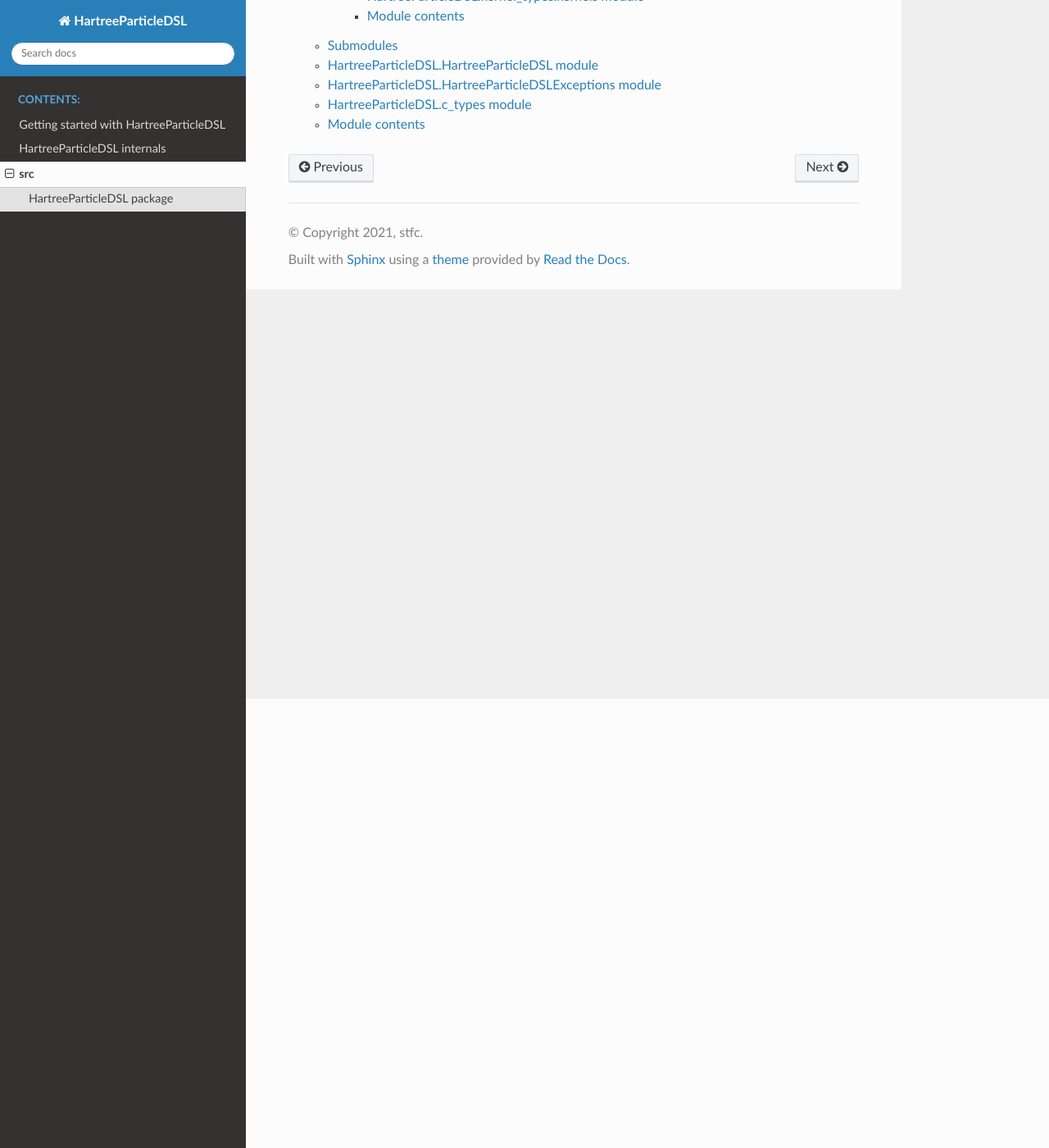
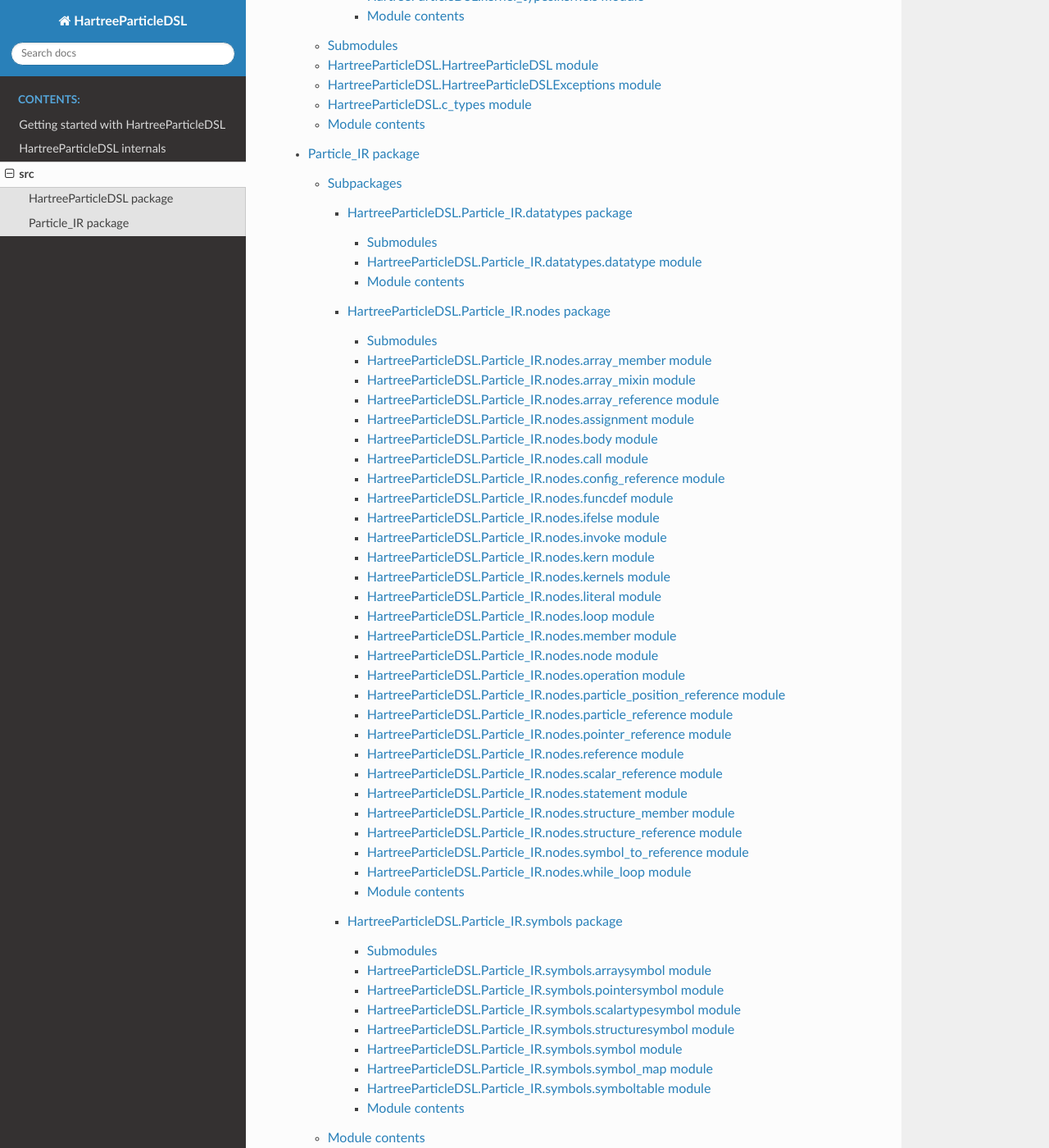
Before and after one commit to stfc/HartreeParticleDSL, a Sphinx documentation site: the page built from docs/modules.rst, in a window 1280 px wide and 1400 px high, scrolled down 548 px. Shown: the whole window at 82% size. Built offline with Sphinx 7.4.7 and the Read the Docs theme 2.0.0, drawn with Linux system fonts in a browser that asks for light colours.

Commit message:
Particle IR pydoc documentation

```diff
--- /dev/null
+++ b/docs/Particle_IR.datatypes.rst
@@ -0,0 +1,22 @@
+HartreeParticleDSL.Particle\_IR.datatypes package
+=================================================
+
+Submodules
+----------
+
+HartreeParticleDSL.Particle\_IR.datatypes.datatype module
+---------------------------------------------------------
+
+.. automodule:: HartreeParticleDSL.Particle_IR.datatypes.datatype
+    :members:
+    :undoc-members:
+    :show-inheritance:
+
+
+Module contents
+---------------
+
+.. automodule:: HartreeParticleDSL.Particle_IR.datatypes
+    :members:
+    :undoc-members:
+    :show-inheritance:
--- /dev/null
+++ b/docs/Particle_IR.nodes.rst
@@ -0,0 +1,230 @@
+HartreeParticleDSL.Particle\_IR.nodes package
+=============================================
+
+Submodules
+----------
+
+HartreeParticleDSL.Particle\_IR.nodes.array\_member module
+----------------------------------------------------------
+
+.. automodule:: HartreeParticleDSL.Particle_IR.nodes.array_member
+    :members:
+    :undoc-members:
+    :show-inheritance:
+
+HartreeParticleDSL.Particle\_IR.nodes.array\_mixin module
+---------------------------------------------------------
+
+.. automodule:: HartreeParticleDSL.Particle_IR.nodes.array_mixin
+    :members:
+    :undoc-members:
+    :show-inheritance:
+
+HartreeParticleDSL.Particle\_IR.nodes.array\_reference module
+-------------------------------------------------------------
+
+.. automodule:: HartreeParticleDSL.Particle_IR.nodes.array_reference
+    :members:
+    :undoc-members:
+    :show-inheritance:
+
+HartreeParticleDSL.Particle\_IR.nodes.assignment module
+-------------------------------------------------------
+
+.. automodule:: HartreeParticleDSL.Particle_IR.nodes.assignment
+    :members:
+    :undoc-members:
+    :show-inheritance:
+
+HartreeParticleDSL.Particle\_IR.nodes.body module
+-------------------------------------------------
+
+.. automodule:: HartreeParticleDSL.Particle_IR.nodes.body
+    :members:
+    :undoc-members:
+    :show-inheritance:
+
+HartreeParticleDSL.Particle\_IR.nodes.call module
+-------------------------------------------------
+
+.. automodule:: HartreeParticleDSL.Particle_IR.nodes.call
+    :members:
+    :undoc-members:
+    :show-inheritance:
+
+HartreeParticleDSL.Particle\_IR.nodes.config\_reference module
+--------------------------------------------------------------
+
+.. automodule:: HartreeParticleDSL.Particle_IR.nodes.config_reference
+    :members:
+    :undoc-members:
+    :show-inheritance:
+
+HartreeParticleDSL.Particle\_IR.nodes.funcdef module
+----------------------------------------------------
+
+.. automodule:: HartreeParticleDSL.Particle_IR.nodes.funcdef
+    :members:
+    :undoc-members:
+    :show-inheritance:
+
+HartreeParticleDSL.Particle\_IR.nodes.ifelse module
+---------------------------------------------------
+
+.. automodule:: HartreeParticleDSL.Particle_IR.nodes.ifelse
+    :members:
+    :undoc-members:
+    :show-inheritance:
+
+HartreeParticleDSL.Particle\_IR.nodes.invoke module
+---------------------------------------------------
+
+.. automodule:: HartreeParticleDSL.Particle_IR.nodes.invoke
+    :members:
+    :undoc-members:
+    :show-inheritance:
+
+HartreeParticleDSL.Particle\_IR.nodes.kern module
+-------------------------------------------------
+
+.. automodule:: HartreeParticleDSL.Particle_IR.nodes.kern
+    :members:
+    :undoc-members:
+    :show-inheritance:
+
+HartreeParticleDSL.Particle\_IR.nodes.kernels module
+----------------------------------------------------
+
+.. automodule:: HartreeParticleDSL.Particle_IR.nodes.kernels
+    :members:
+    :undoc-members:
+    :show-inheritance:
+
+HartreeParticleDSL.Particle\_IR.nodes.literal module
+----------------------------------------------------
+
+.. automodule:: HartreeParticleDSL.Particle_IR.nodes.literal
+    :members:
+    :undoc-members:
+    :show-inheritance:
+
+HartreeParticleDSL.Particle\_IR.nodes.loop module
+-------------------------------------------------
+
+.. automodule:: HartreeParticleDSL.Particle_IR.nodes.loop
+    :members:
+    :undoc-members:
+    :show-inheritance:
+
+HartreeParticleDSL.Particle\_IR.nodes.member module
+---------------------------------------------------
+
+.. automodule:: HartreeParticleDSL.Particle_IR.nodes.member
+    :members:
+    :undoc-members:
+    :show-inheritance:
+
+HartreeParticleDSL.Particle\_IR.nodes.node module
+-------------------------------------------------
+
+.. automodule:: HartreeParticleDSL.Particle_IR.nodes.node
+    :members:
+    :undoc-members:
+    :show-inheritance:
+
+HartreeParticleDSL.Particle\_IR.nodes.operation module
+------------------------------------------------------
+
+.. automodule:: HartreeParticleDSL.Particle_IR.nodes.operation
+    :members:
+    :undoc-members:
+    :show-inheritance:
+
+HartreeParticleDSL.Particle\_IR.nodes.particle\_position\_reference module
+--------------------------------------------------------------------------
+
+.. automodule:: HartreeParticleDSL.Particle_IR.nodes.particle_position_reference
+    :members:
+    :undoc-members:
+    :show-inheritance:
+
+HartreeParticleDSL.Particle\_IR.nodes.particle\_reference module
+----------------------------------------------------------------
+
+.. automodule:: HartreeParticleDSL.Particle_IR.nodes.particle_reference
+    :members:
+    :undoc-members:
+    :show-inheritance:
+
+HartreeParticleDSL.Particle\_IR.nodes.pointer\_reference module
+---------------------------------------------------------------
+
+.. automodule:: HartreeParticleDSL.Particle_IR.nodes.pointer_reference
+    :members:
+    :undoc-members:
+    :show-inheritance:
+
+HartreeParticleDSL.Particle\_IR.nodes.reference module
+------------------------------------------------------
+
+.. automodule:: HartreeParticleDSL.Particle_IR.nodes.reference
+    :members:
+    :undoc-members:
+    :show-inheritance:
+
+HartreeParticleDSL.Particle\_IR.nodes.scalar\_reference module
+--------------------------------------------------------------
+
+.. automodule:: HartreeParticleDSL.Particle_IR.nodes.scalar_reference
+    :members:
+    :undoc-members:
+    :show-inheritance:
+
+HartreeParticleDSL.Particle\_IR.nodes.statement module
+------------------------------------------------------
+
+.. automodule:: HartreeParticleDSL.Particle_IR.nodes.statement
+    :members:
+    :undoc-members:
+    :show-inheritance:
+
+HartreeParticleDSL.Particle\_IR.nodes.structure\_member module
+--------------------------------------------------------------
+
+.. automodule:: HartreeParticleDSL.Particle_IR.nodes.structure_member
+    :members:
+    :undoc-members:
+    :show-inheritance:
+
+HartreeParticleDSL.Particle\_IR.nodes.structure\_reference module
+-----------------------------------------------------------------
+
+.. automodule:: HartreeParticleDSL.Particle_IR.nodes.structure_reference
+    :members:
+    :undoc-members:
+    :show-inheritance:
+
+HartreeParticleDSL.Particle\_IR.nodes.symbol\_to\_reference module
+------------------------------------------------------------------
+
+.. automodule:: HartreeParticleDSL.Particle_IR.nodes.symbol_to_reference
+    :members:
+    :undoc-members:
+    :show-inheritance:
+
+HartreeParticleDSL.Particle\_IR.nodes.while\_loop module
+--------------------------------------------------------
+
+.. automodule:: HartreeParticleDSL.Particle_IR.nodes.while_loop
+    :members:
+    :undoc-members:
+    :show-inheritance:
+
+
+Module contents
+---------------
+
+.. automodule:: HartreeParticleDSL.Particle_IR.nodes
+    :members:
+    :undoc-members:
+    :show-inheritance:
--- /dev/null
+++ b/docs/Particle_IR.rst
@@ -0,0 +1,23 @@
+Particle\_IR package
+====================
+
+The Particle IR package contains the Intermediate representation required
+to handle particle-based operations. It is based upon and adapted
+from PSyclone's PSyIR intermediate representation.
+
+Subpackages
+-----------
+
+.. toctree::
+
+    Particle_IR.datatypes
+    Particle_IR.nodes
+    Particle_IR.symbols
+
+Module contents
+---------------
+
+.. automodule:: Particle_IR
+    :members:
+    :undoc-members:
+    :show-inheritance:
--- /dev/null
+++ b/docs/Particle_IR.symbols.rst
@@ -0,0 +1,70 @@
+HartreeParticleDSL.Particle\_IR.symbols package
+===============================================
+
+Submodules
+----------
+
+HartreeParticleDSL.Particle\_IR.symbols.arraysymbol module
+----------------------------------------------------------
+
+.. automodule:: HartreeParticleDSL.Particle_IR.symbols.arraysymbol
+    :members:
+    :undoc-members:
+    :show-inheritance:
+
+HartreeParticleDSL.Particle\_IR.symbols.pointersymbol module
+------------------------------------------------------------
+
+.. automodule:: HartreeParticleDSL.Particle_IR.symbols.pointersymbol
+    :members:
+    :undoc-members:
+    :show-inheritance:
+
+HartreeParticleDSL.Particle\_IR.symbols.scalartypesymbol module
+---------------------------------------------------------------
+
+.. automodule:: HartreeParticleDSL.Particle_IR.symbols.scalartypesymbol
+    :members:
+    :undoc-members:
+    :show-inheritance:
+
+HartreeParticleDSL.Particle\_IR.symbols.structuresymbol module
+--------------------------------------------------------------
+
+.. automodule:: HartreeParticleDSL.Particle_IR.symbols.structuresymbol
+    :members:
+    :undoc-members:
+    :show-inheritance:
+
+HartreeParticleDSL.Particle\_IR.symbols.symbol module
+-----------------------------------------------------
+
+.. automodule:: HartreeParticleDSL.Particle_IR.symbols.symbol
+    :members:
+    :undoc-members:
+    :show-inheritance:
+
+HartreeParticleDSL.Particle\_IR.symbols.symbol\_map module
+----------------------------------------------------------
+
+.. automodule:: HartreeParticleDSL.Particle_IR.symbols.symbol_map
+    :members:
+    :undoc-members:
+    :show-inheritance:
+
+HartreeParticleDSL.Particle\_IR.symbols.symboltable module
+----------------------------------------------------------
+
+.. automodule:: HartreeParticleDSL.Particle_IR.symbols.symboltable
+    :members:
+    :undoc-members:
+    :show-inheritance:
+
+
+Module contents
+---------------
+
+.. automodule:: HartreeParticleDSL.Particle_IR.symbols
+    :members:
+    :undoc-members:
+    :show-inheritance:
--- a/docs/modules.rst
+++ b/docs/modules.rst
@@ -5,3 +5,4 @@
    :maxdepth: 4
 
    HartreeParticleDSL
+   Particle_IR
```
